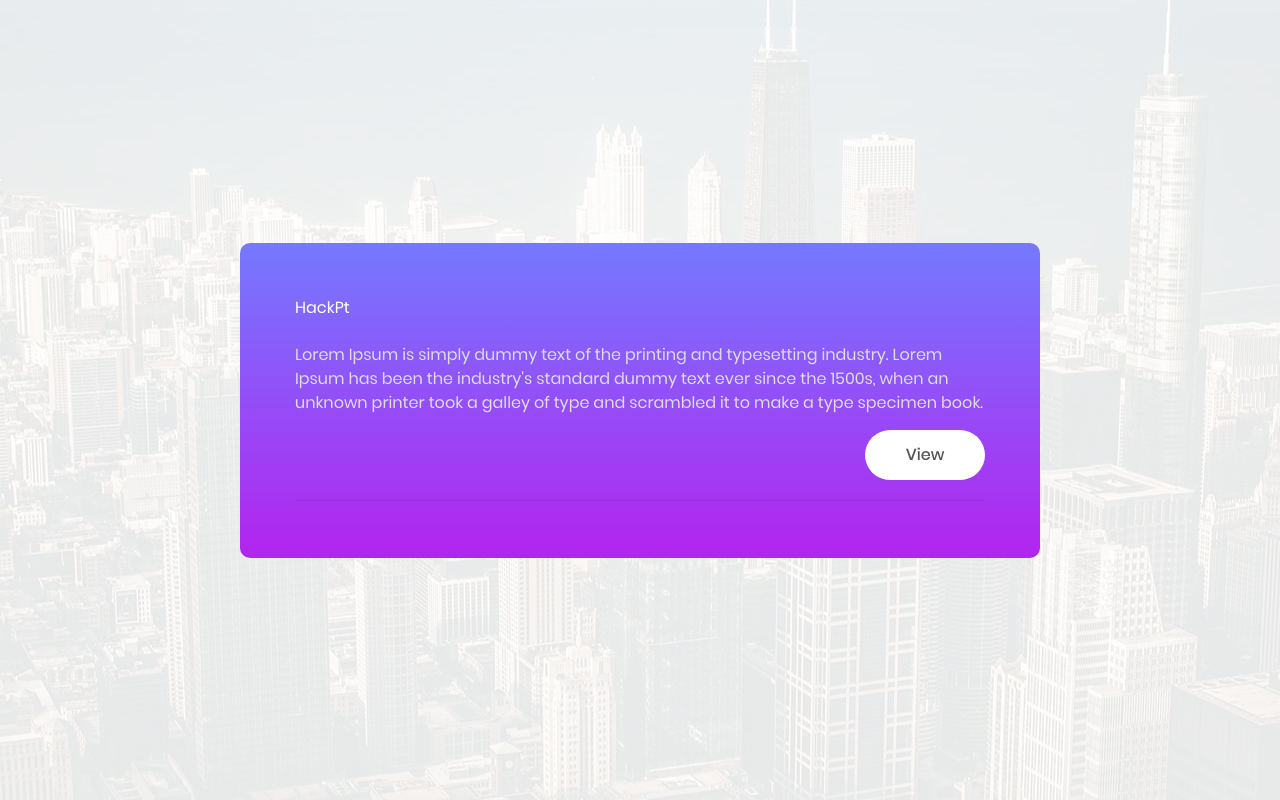
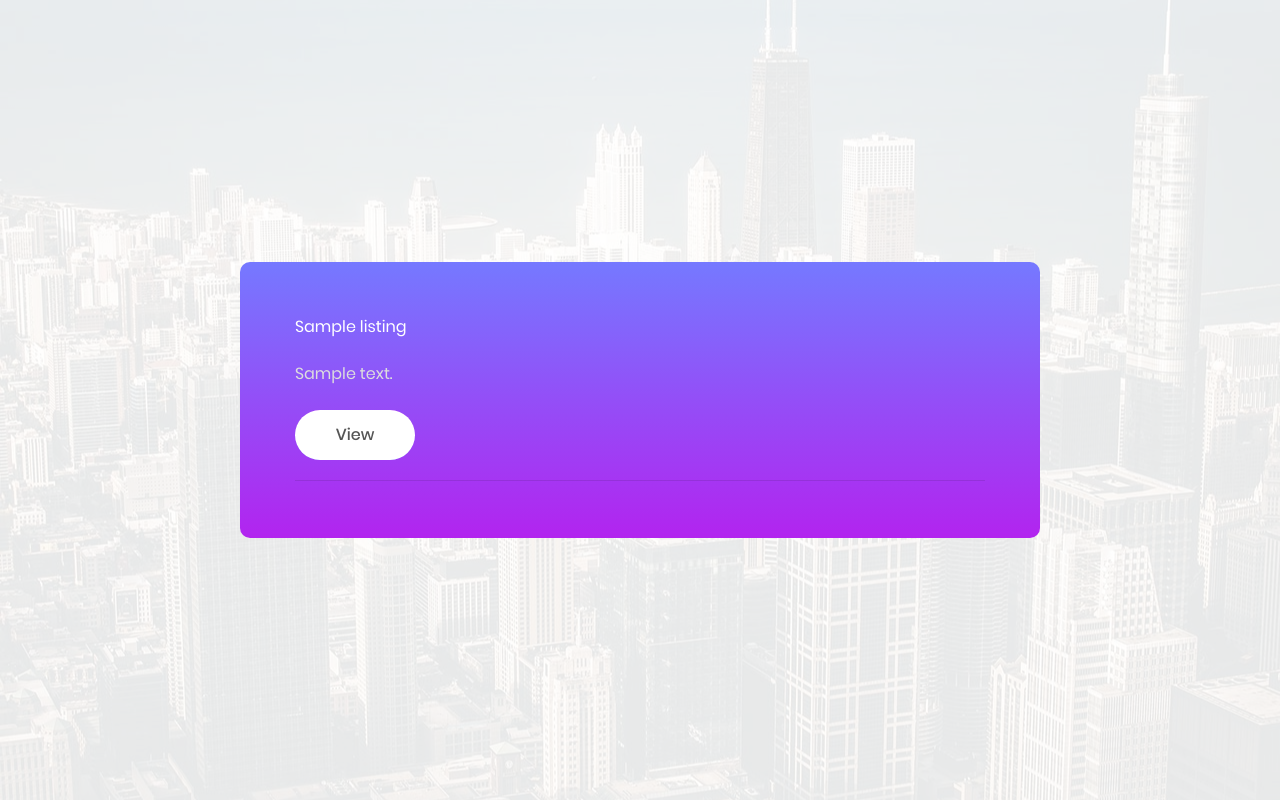
Before and after one commit to s4shyam95/ark_fund, a Django app: template ark_fund/templates/home.html in a window 1280 px wide. Shown: the part 73-873 px from the top of the page. Run offline with Django 3.2, Linux system fonts and the light colour scheme; the template is opened without the code that fills it: most values are stand-ins (such as "Sample title", 1, 10 or a date in 2020); some libraries are stand-ins or nearby versions.

Commit message:
home.html updated

```diff
--- a/ark_fund/templates/home.html
+++ b/ark_fund/templates/home.html
@@ -3,14 +3,17 @@
 <div class="wrap-listing100">
 	{% for listing in campaigns %}
 		<div class="listing">
-			<div class='heading-listing100'>HackPt</div>
+			<div class='heading-listing100'>{{ listing.name }}</div>
 			<div class="content-listing100">
-				Lorem Ipsum is simply dummy text of the printing and typesetting industry. Lorem Ipsum has been the industry's standard dummy text ever since the 1500s, when an unknown printer took a galley of type and scrambled it to make a type specimen book.
-				<div class="ml-auto">
-					<button class="login100-form-btn">View</button>
-				</div>
+				{{ listing.description }}
 			</div>
+			<br>
+			<div class="ml-auto">
+				<a href="/campaign/?campaign_id={{ listing.vendorField }}"><button class="login100-form-btn">View</button></a>
+			</div>
+
 		</div>
-	{% endfor %}
+
+ 	{% endfor %}
 </div>
 {% endblock main_block %}
```
